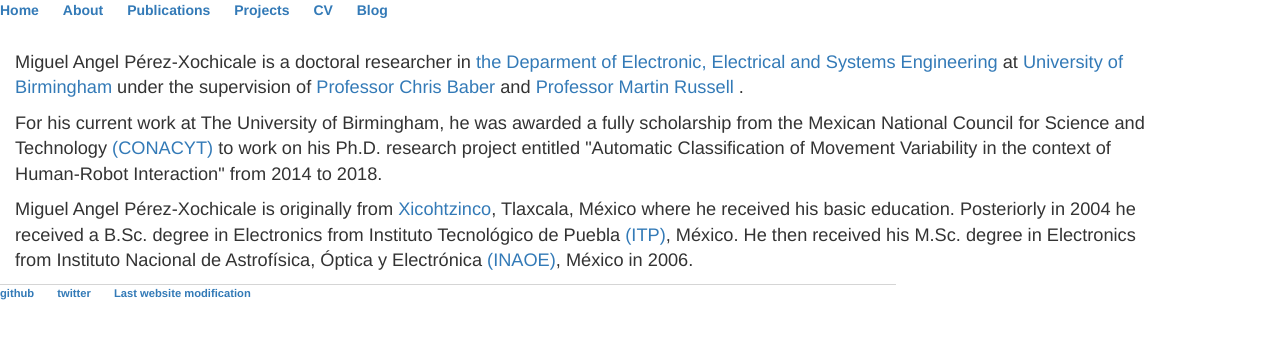
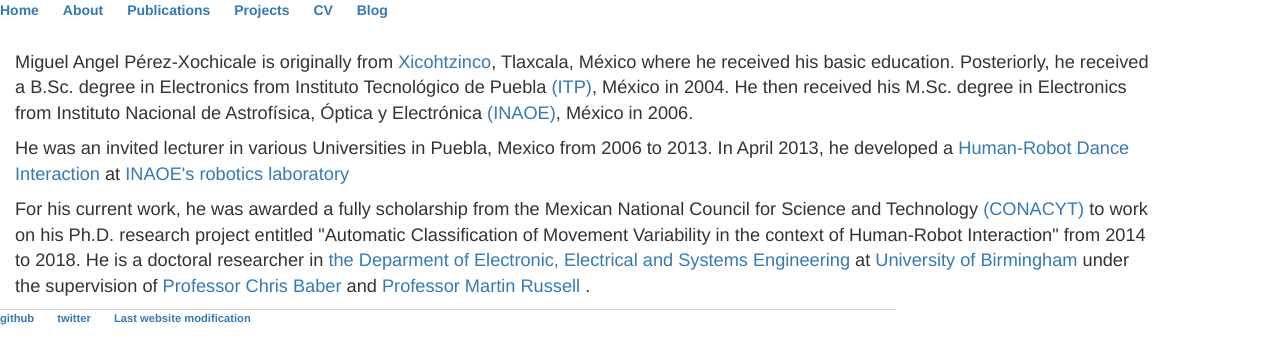
Before and after one commit to mxochicale/mxochicale.github.io, a Jekyll site: the page built from about/index.html, in a window 1280 px wide. Shown: the top 364 px of the page. Built offline with Jekyll 4.4.1, drawn with Linux system fonts in a browser that asks for light colours.

Commit message:
update profile

```diff
--- a/about/index.html
+++ b/about/index.html
@@ -6,7 +6,27 @@ title:
 <div>
 
 <p>
-Miguel Angel Pérez-Xochicale is a doctoral researcher in
+Miguel Angel Pérez-Xochicale is originally from <a href="https://es.wikipedia.org/wiki/Xicohtzinco">Xicohtzinco</a>,
+Tlaxcala, México where he received his basic education.
+Posteriorly, he received a B.Sc. degree in Electronics from Instituto
+Tecnológico de Puebla <a href="http://148.208.231.5/portalitp/">(ITP)</a>, México in 2004.
+He then received his M.Sc. degree in Electronics from Instituto Nacional de Astrofísica, Óptica y Electrónica
+<a href="http://www.inaoep.mx/">(INAOE)</a>, México in 2006.
+</p>
+
+<p>
+He was an invited lecturer in various Universities in Puebla, Mexico from 2006 to 2013.
+In April 2013, he developed a
+<a href="https://www.youtube.com/watch?v=Kw-lZam_qZI"> Human-Robot Dance Interaction </a>
+ at <a href="http://ccc.inaoep.mx/grupos/robotica.php"> INAOE's robotics laboratory </a>
+</p>
+
+<p>
+For his current work, he was awarded a fully scholarship from
+the Mexican National Council for Science and Technology <a href="http://www.conacyt.mx/">(CONACYT)</a>
+to work on his Ph.D. research project entitled "Automatic Classification of Movement Variability
+in the context of Human-Robot Interaction" from 2014 to 2018.
+He is a doctoral researcher in
 <a href="http://www.birmingham.ac.uk/schools/engineering/eese/index.aspx">the Deparment of Electronic, Electrical and Systems Engineering</a>
 at <a href="http://www.birmingham.ac.uk/index.aspx">University of Birmingham</a>
 under the supervision of <a href="http://www.birmingham.ac.uk/staff/profiles/eese/baber-chris.aspx"> Professor Chris Baber </a>
@@ -14,21 +34,4 @@ and <a href="http://www.birmingham.ac.uk/staff/profiles/eese/russell-martin.aspx
 </p>
 
 
-<p>
-For his current work at The University of Birmingham, he was awarded a fully scholarship from
-the Mexican National Council for Science and Technology <a href="http://www.conacyt.mx/">(CONACYT)</a>
-to work on his Ph.D. research project entitled "Automatic Classification of Movement Variability
-in the context of Human-Robot Interaction" from 2014 to 2018.
-</p>
-
-
-<p>
-Miguel Angel Pérez-Xochicale is originally from <a href="https://es.wikipedia.org/wiki/Xicohtzinco">Xicohtzinco</a>, Tlaxcala,
-México where he received his basic education.
-Posteriorly in 2004 he received a B.Sc. degree in Electronics from Instituto
-Tecnológico de Puebla <a href="http://148.208.231.5/portalitp/">(ITP)</a>, México.
-He then received his M.Sc. degree in Electronics from Instituto Nacional de Astrofísica, Óptica y Electrónica
-<a href="http://www.inaoep.mx/">(INAOE)</a>, México in 2006.
-</p>
-
 </div>
```
